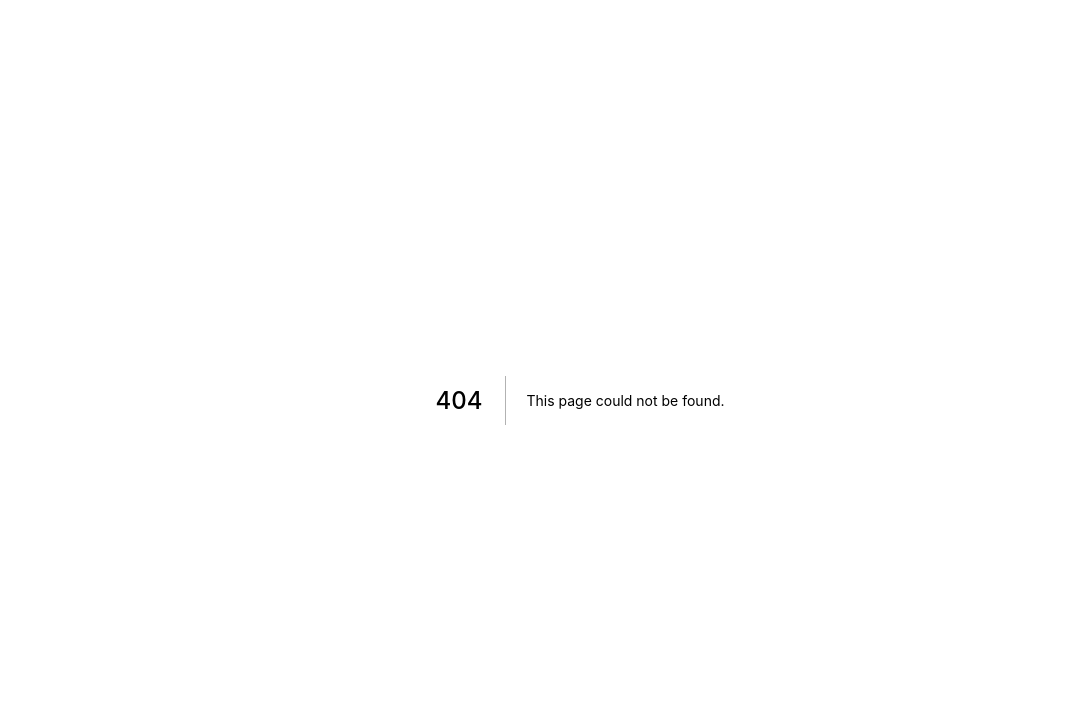
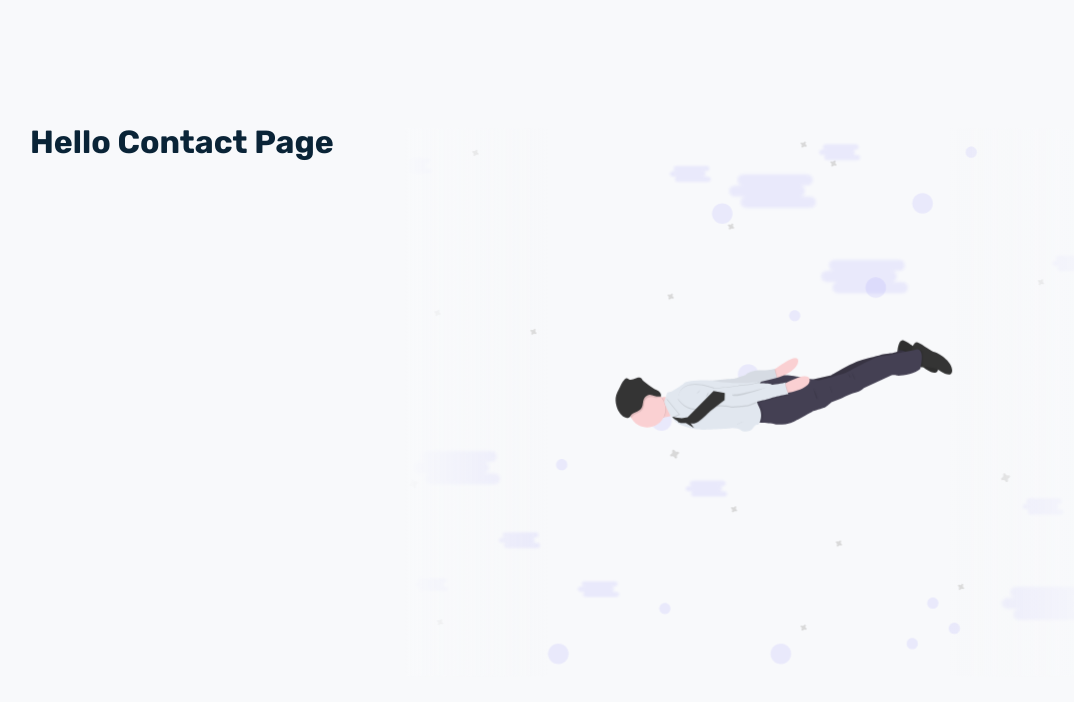
Before and after one commit to joaomendoncaa/portfolio-joaomendonca, a Next.js app: page /contact in a window 1280 px wide. Before the commit this address had no page. Shown: the top 702 px of the page, without its empty margins (60-1134 px from the left). Built offline with nearby package versions, Linux system fonts and the light colour scheme.

Commit message:
Addition of Contact Page

```diff
--- /dev/null
+++ b/src/pages/contact.tsx
@@ -0,0 +1,22 @@
+import Head from "next/head";
+
+import FlyingIllustration from "../components/FlyingIllustration";
+
+import { Main, ContentWrapper } from "../styles/Contact";
+
+export default function Contact() {
+  return (
+    <>
+      <Head>
+        <title>João Mendonça | Get in Touch</title>
+        <meta name="description" content="João Mendonça Contact Form" />
+      </Head>
+      <Main>
+        <ContentWrapper>
+          <h1>Hello Contact Page</h1>
+        </ContentWrapper>
+        <FlyingIllustration />
+      </Main>
+    </>
+  );
+}
--- /dev/null
+++ b/src/styles/Contact.ts
@@ -0,0 +1,40 @@
+import styled from 'styled-components'
+
+export const Main = styled.div`
+  height: 100vh;
+
+  max-width: 500px;
+
+  margin: 0 auto;
+
+  display: flex;
+  flex-direction: column-reverse;
+  justify-content: center;
+  align-items: center;
+
+  @media (min-width: 600px) {}
+  @media (min-width: 900px) {
+    max-width: 750px;
+
+    display: flex;
+    flex-direction: row;
+    justify-content: space-between;
+    align-items: center;
+  }
+  @media (min-width: 1200px) {
+    max-width: 1100px;
+  }
+  @media (min-width: 1800px) {
+    padding: 0 2.5rem;
+    max-width: 1500px;
+  }
+`
+
+export const ContentWrapper = styled.div`
+  height: 34.625rem;
+
+  display: flex;
+  flex-direction: column;
+
+
+`
```
Also changed, not shown: src/pages/index.tsx (+5 -3 lines), src/styles/Home.ts (+26 -0 lines).
